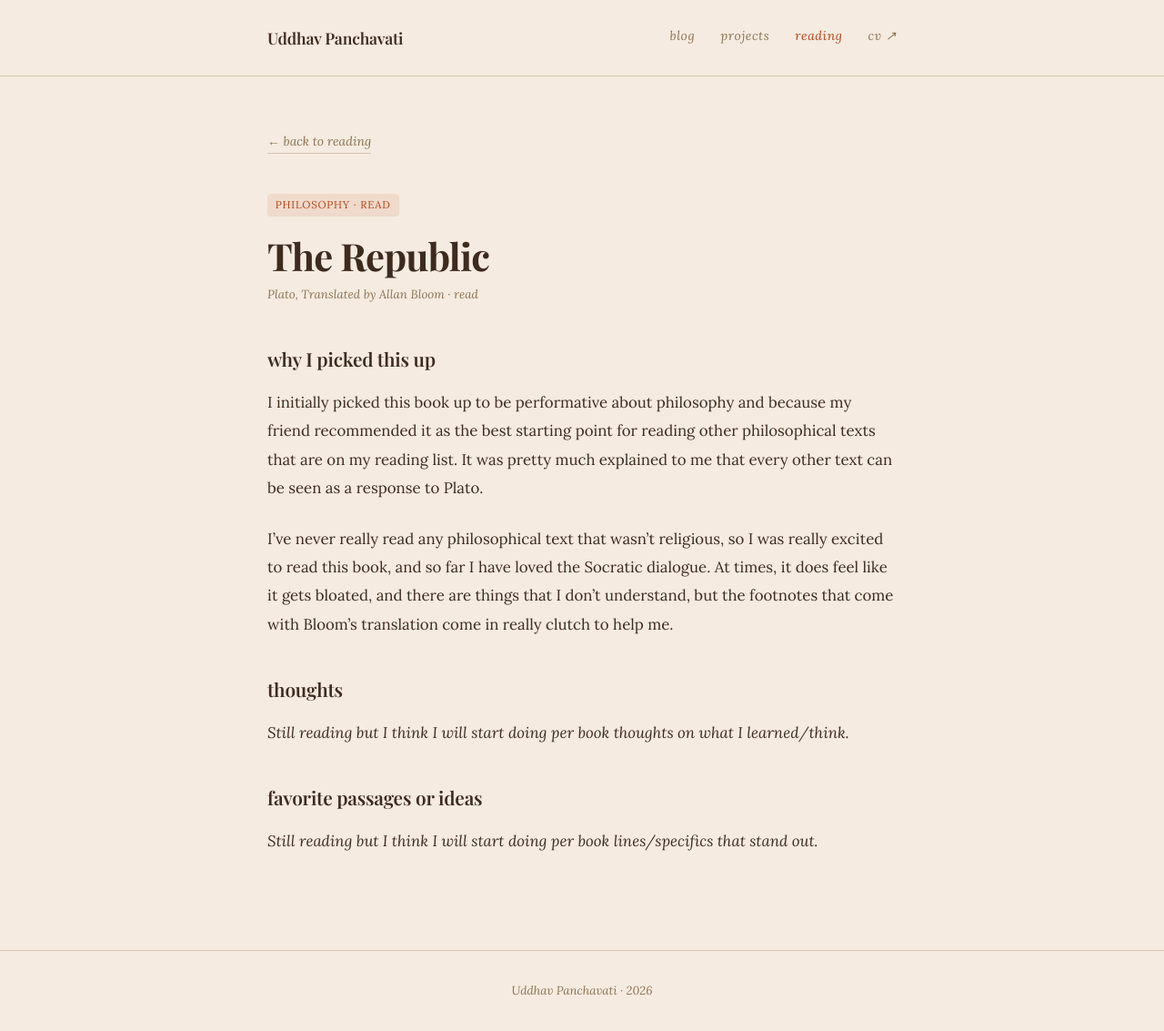
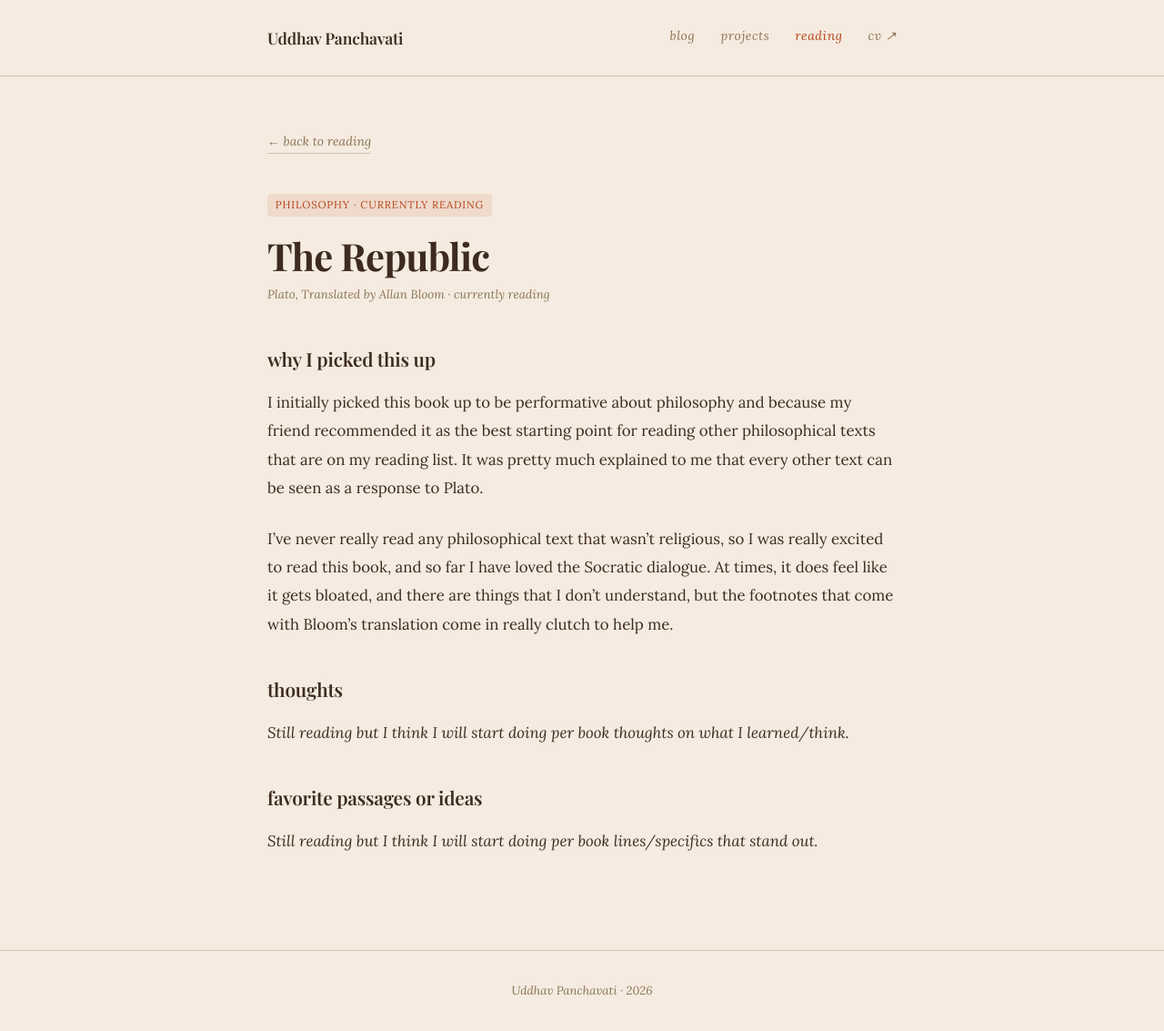
Before and after one commit to uddhavp22/uddhavp22.github.io, a Jekyll site: the page built from _books/the-republic.md, in a window 1280 px wide. Shown: the whole page at 91% size. Built offline with Jekyll 4.4.1, drawn with Linux system fonts in a browser that asks for light colours; some web fonts are replaced.

Commit message:
fix republic missing status field

```diff
--- a/_books/the-republic.md
+++ b/_books/the-republic.md
@@ -1,6 +1,7 @@
 ---
 title: The Republic
 author: Plato, Translated by Allan Bloom
+status: currently reading
 genre: philosophy
 badge: reading
 blurb: This boy socrates is always debating some dude and dropping bars
```
